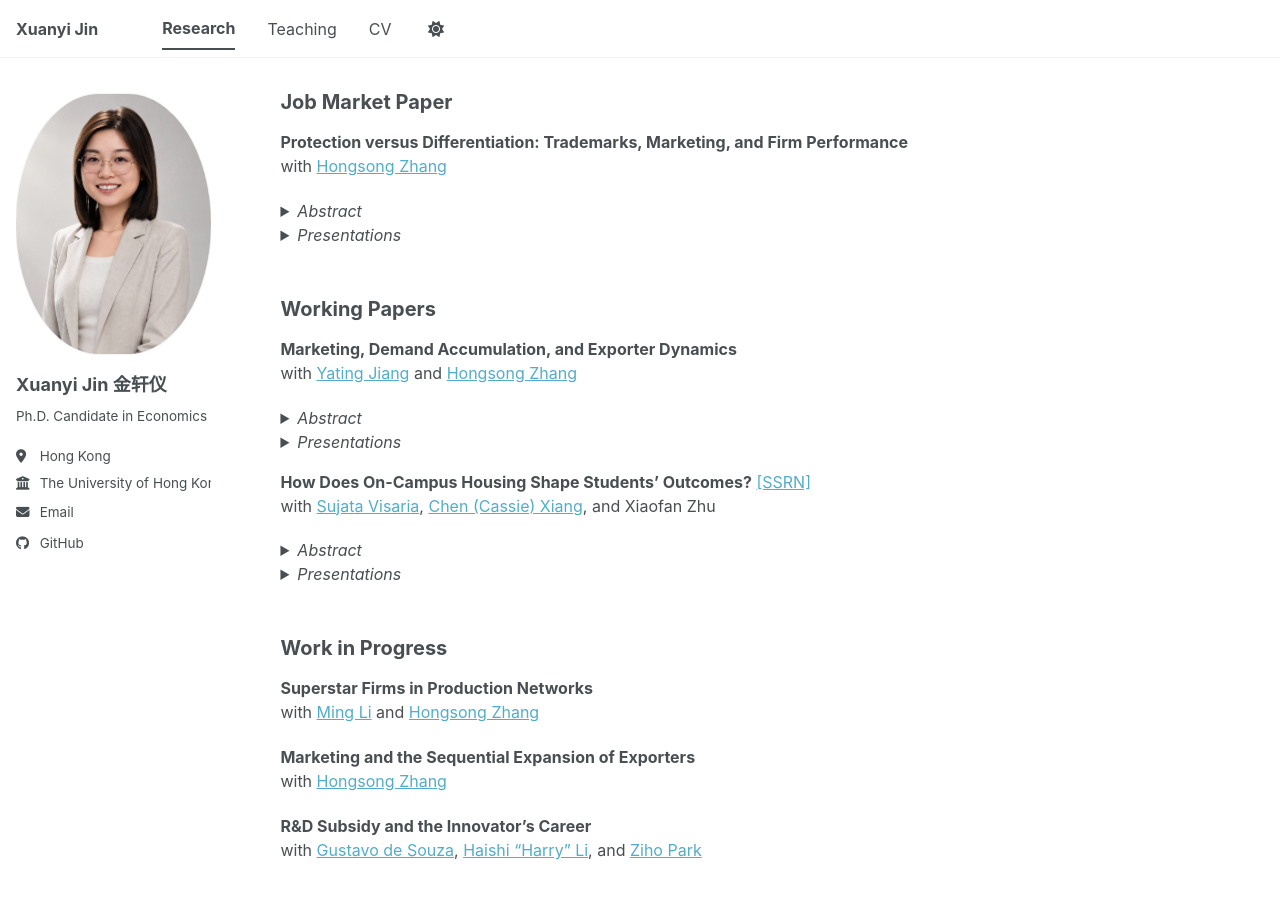
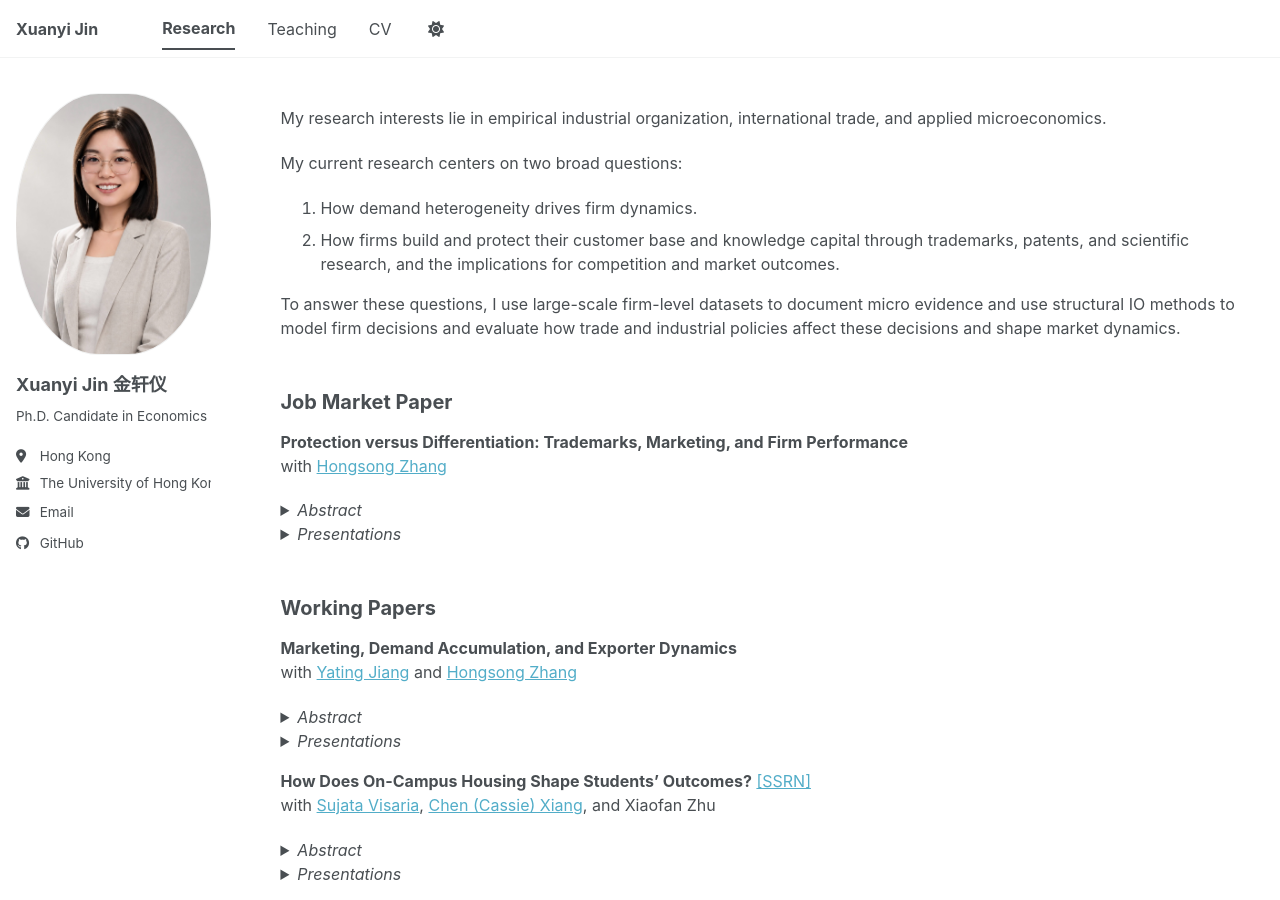
Before and after one commit to xuanyi-jin/xuanyi-jin.github.io, a Jekyll site: the page built from _pages/research.md, in a window 1280 px wide and 900 px high. Built offline with Jekyll 4.4.1, drawn with Linux system fonts in a browser that asks for light colours; a style sheet for code colours, icons or effects is not loaded.

Commit message:
Add research overview to research page
Co-Authored-By: Claude Fable 5.1 <noreply@anthropic.com>

```diff
--- a/_pages/research.md
+++ b/_pages/research.md
@@ -7,6 +7,15 @@ show_title: false
 ---
 
 {% include base_path %}
+
+My research interests lie in empirical industrial organization, international trade, and applied microeconomics.
+
+My current research centers on two broad questions:
+
+1. How demand heterogeneity drives firm dynamics.
+2. How firms build and protect their customer base and knowledge capital through trademarks, patents, and scientific research, and the implications for competition and market outcomes.
+
+To answer these questions, I use large-scale firm-level datasets to document micro evidence and use structural IO methods to model firm decisions and evaluate how trade and industrial policies affect these decisions and shape market dynamics.
 
 Job Market Paper
 ======
```
